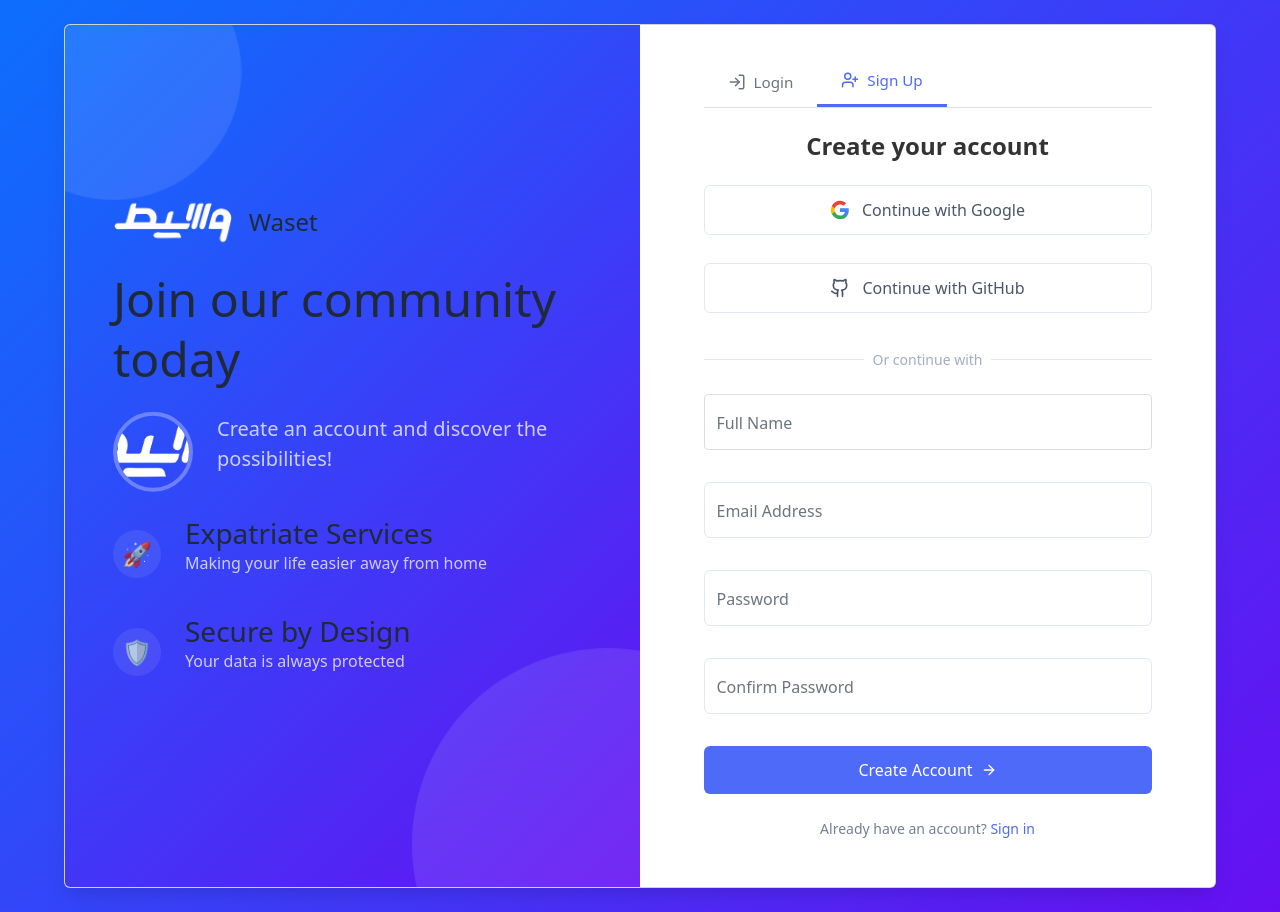
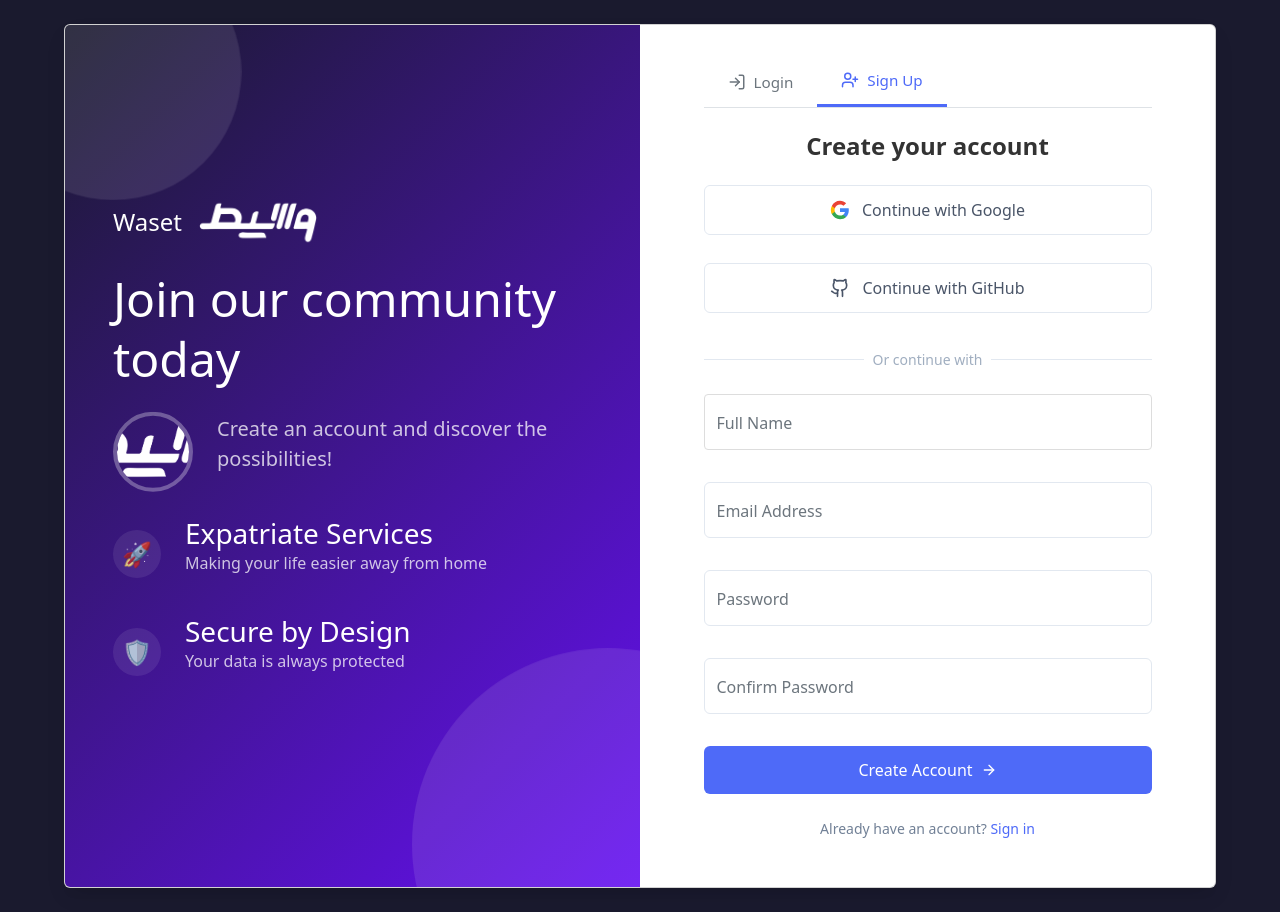
Before and after one commit to MahmoudMoursy/final-project-A, a React (Vite) app: page /Signup in a window 1280 px wide. Built offline with nearby package versions, Linux system fonts and the light colour scheme.

Commit message:
login style

```diff
--- a/src/page/Login.jsx
+++ b/src/page/Login.jsx
@@ -87,7 +87,7 @@ function Login() {
     }
 
     return (
-        <div className="min-vh-100 bg-gradient-custom d-flex align-items-center justify-content-center p-4">
+        <div className="min-vh-100 bg-gradient-custom-dark d-flex align-items-center justify-content-center p-4">
             <div className="card auth-card" style={{ maxWidth: '72rem' }}>
                 <div className="row g-0">
                     {/* Content Side */}
--- a/src/page/Signup.jsx
+++ b/src/page/Signup.jsx
@@ -51,7 +51,7 @@ function Signup() {
     }
 
     return (
-        <div className="min-vh-100 bg-gradient-custom d-flex align-items-center justify-content-center p-4">
+        <div className="min-vh-100 bg-gradient-custom-dark d-flex align-items-center justify-content-center p-4">
             <div className="card auth-card" style={{ maxWidth: '72rem' }}>
                 <div className="row g-0">
                     {/* Content Side */}
@@ -64,11 +64,11 @@ function Signup() {
 
                         <div className="h-100 d-flex flex-column justify-content-center gap-4 animate-fade-in position-relative" style={{ zIndex: 10 }}>
                             <div className="d-flex align-items-center gap-3">
+                                <h1 className="fs-4 fw-normal text-white">Waset</h1>
                                 <img src={wasetLogo} alt="logo" className="w-25" />
-                                <h1 className="fs-4 fw-normal">Waset</h1>
                             </div>
                             <div className="mb-4">
-                                <h2 className="display-5 fw-normal lh-sm">
+                                <h2 className="display-5 fw-normal lh-sm text-white">
                                     Join our community today
                                 </h2>
                                 <div className="d-flex align-items-center gap-4 animate-bounce-subtle mt-4">
@@ -89,7 +89,7 @@ function Signup() {
                                             <span className="fs-4">🚀</span>
                                         </div>
                                         <div>
-                                            <h3 className="fw-normal">Expatriate Services</h3>
+                                            <h3 className="fw-normal text-white">Expatriate Services</h3>
                                             <p className="opacity-75">Making your life easier away from home</p>
                                         </div>
                                     </div>
@@ -99,7 +99,7 @@ function Signup() {
                                             <span className="fs-4">🛡️</span>
                                         </div>
                                         <div>
-                                            <h3 className="fw-normal">Secure by Design</h3>
+                                            <h3 className="fw-normal text-white">Secure by Design</h3>
                                             <p className="opacity-75">Your data is always protected</p>
                                         </div>
                                     </div>
--- a/src/page/loginStyle.css
+++ b/src/page/loginStyle.css
@@ -74,7 +74,10 @@
 
   /* Custom background gradient */
   .bg-gradient-custom {
-    background: linear-gradient(135deg, #0d6efd 0%, #6610f2 100%);
+    background: linear-gradient(135deg, #1a1a2e 0%, #6610f2 100%);
+  }
+  .bg-gradient-custom-dark {
+    background: #1a1a2e;  /* Dark blue/navy background */
   }
 
   /* Custom styles for the circles */
```
